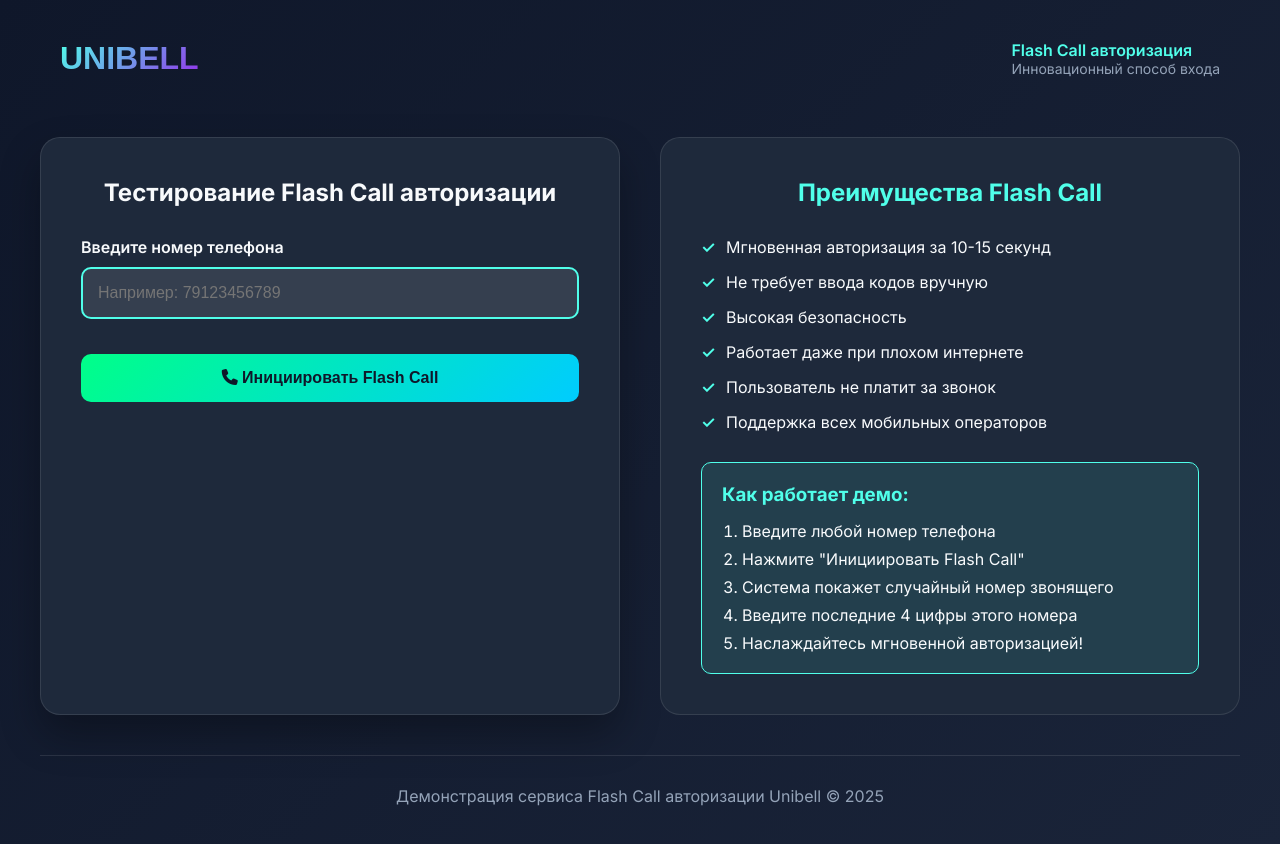
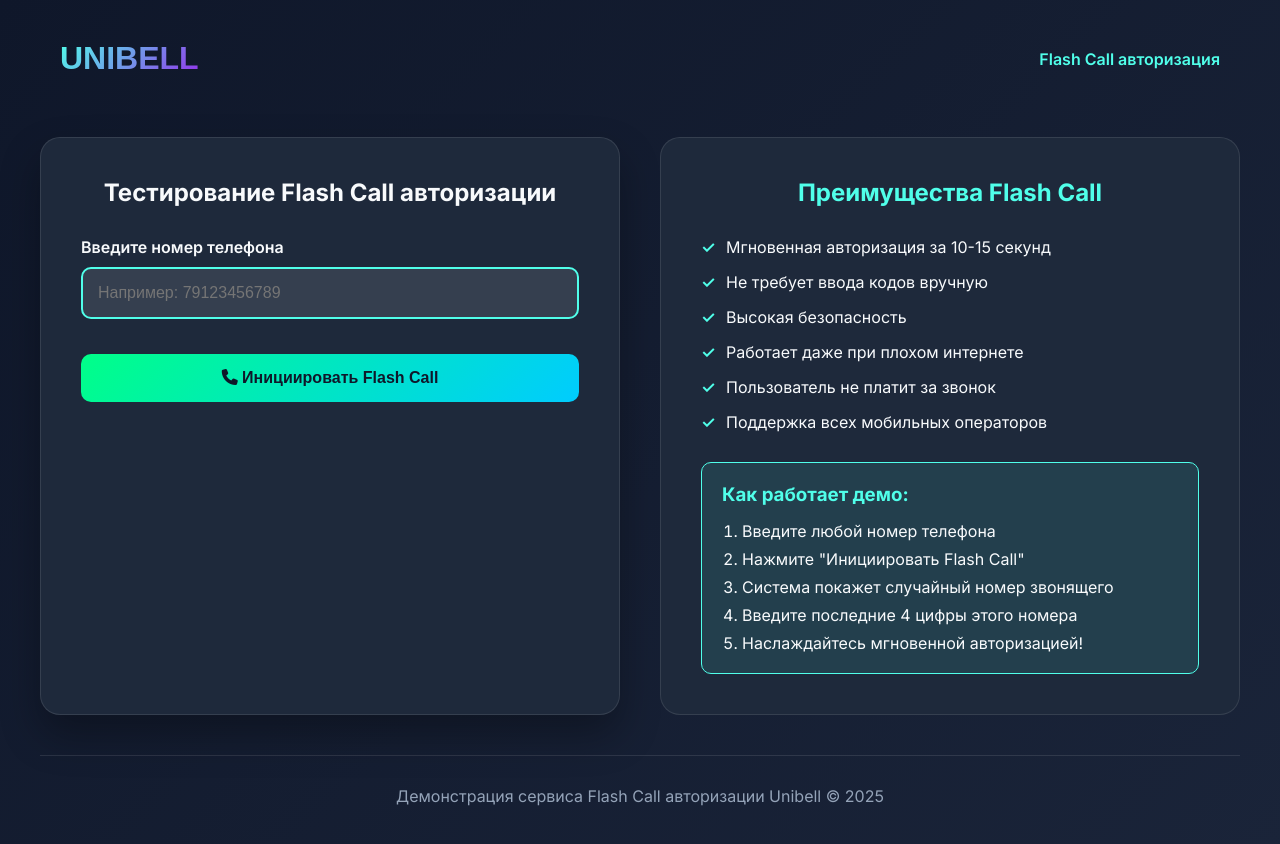
Before and after one commit to is6ream/FCexample, a plain HTML site: page index.html in a window 1280 px wide. Drawn offline with Linux system fonts and the light colour scheme; a web font is replaced by a local one.

Commit message:
Update index.html

```diff
--- a/index.html
+++ b/index.html
@@ -489,7 +489,6 @@
             <div class="logo">UNIBELL</div>
             <div class="company-info">
                 <div style="color: var(--primary); font-weight: 600;">Flash Call авторизация</div>
-                <div style="color: var(--text-muted); font-size: 14px;">Инновационный способ входа</div>
             </div>
         </header>
 
```
